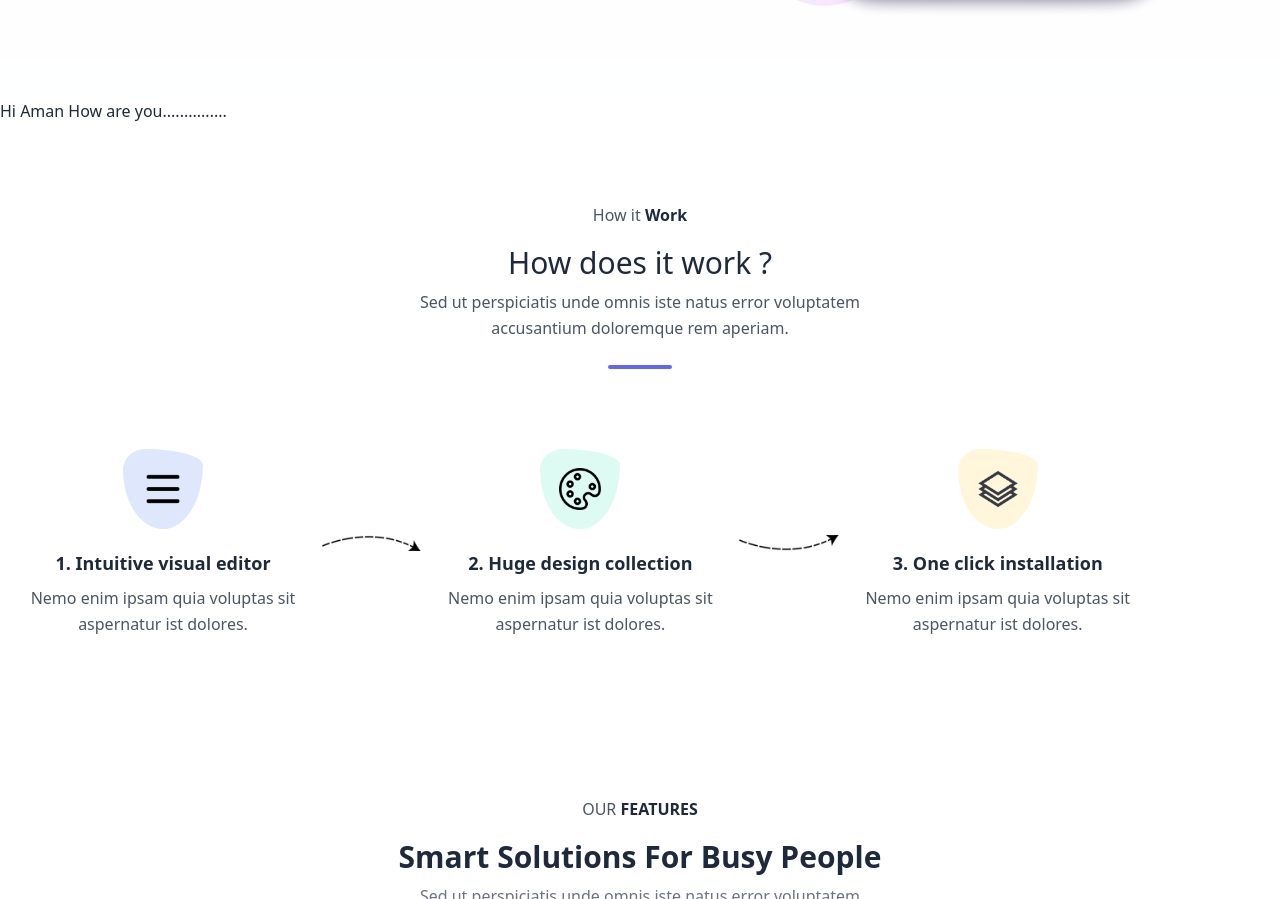
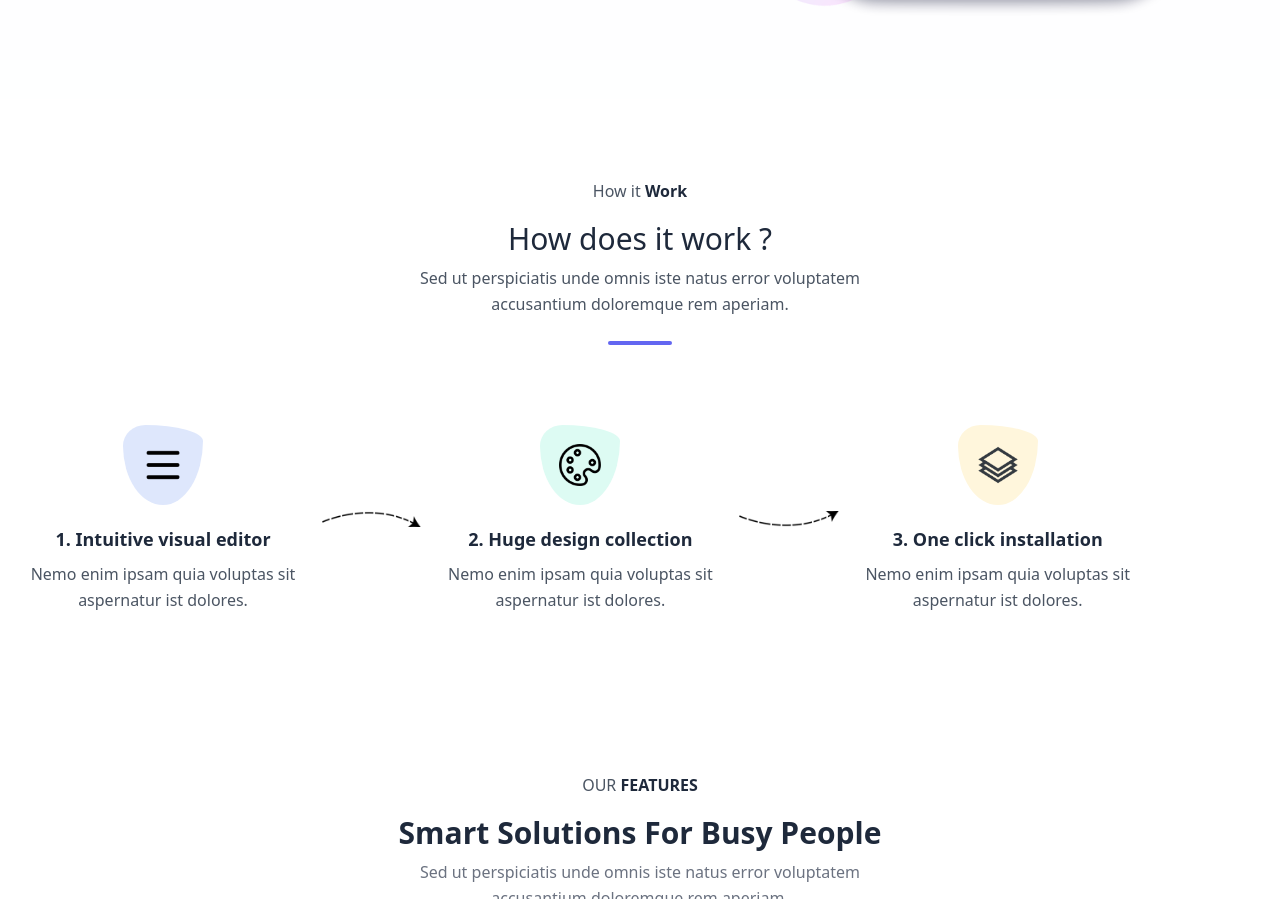
Before and after one commit to SolankiAman004/AppexyApplication, a website: page index.html in a window 1280 px wide. Shown: the part 897-1796 px from the top of the page. Drawn offline with nearby package versions, Linux system fonts and the light colour scheme.

Commit message:
Update index.html

```diff
--- a/index.html
+++ b/index.html
@@ -97,7 +97,6 @@
           </section>
         </div>
     </div>
-<h1>Hi Aman How are you...............</h1>
     <!-- section 2 started -->
     <section class="text-gray-600 body-font">
           <div class="container px-5 py-20 mx-auto">
```
